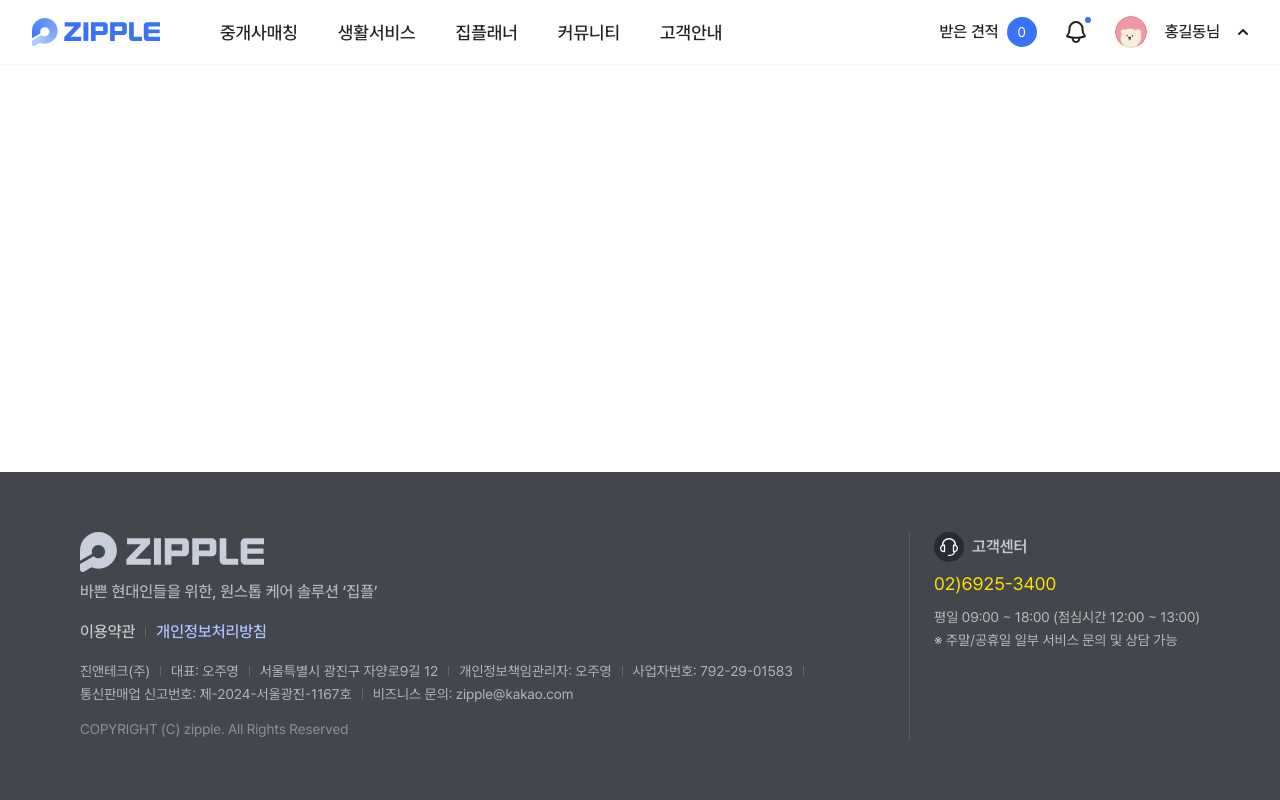
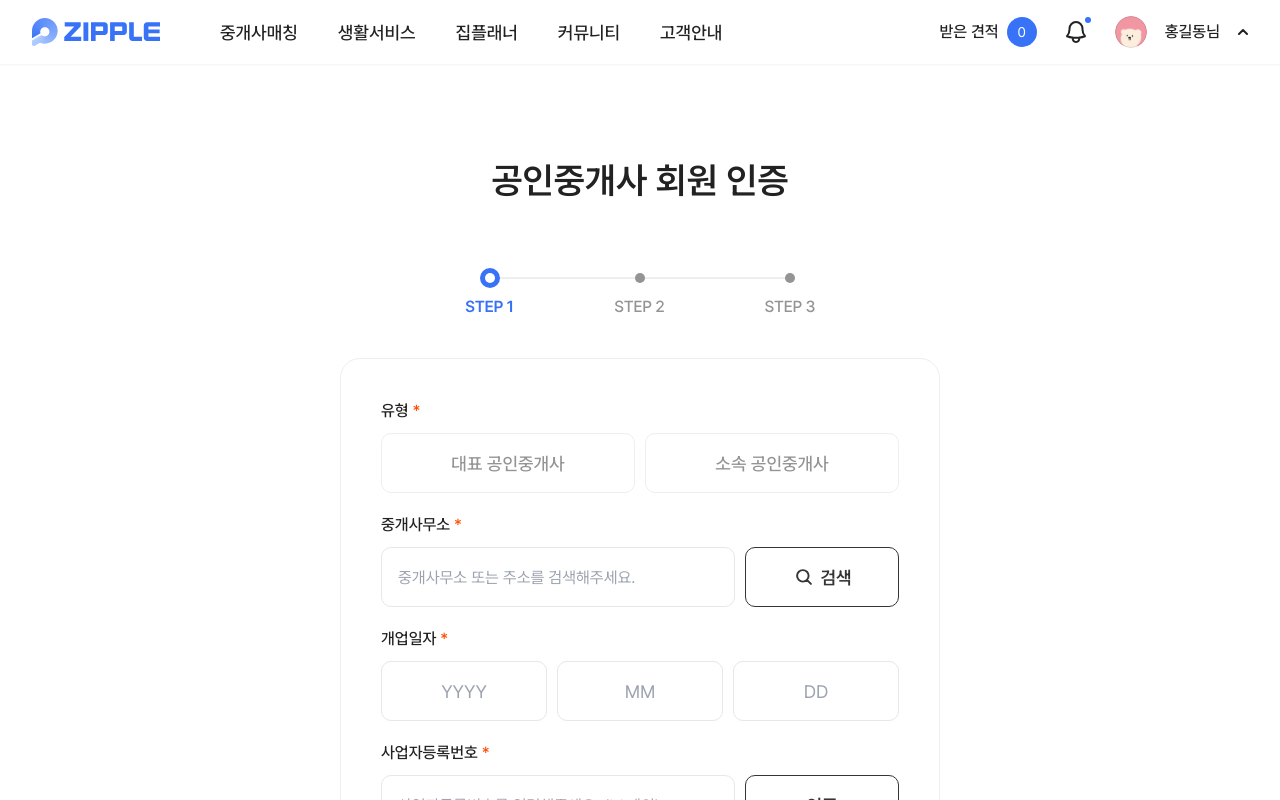
Before and after one commit to ziplanner/zipple-frontend, a Next.js app: page /signup/agent in a window 1280 px wide. Shown: the top 800 px of the page. Built offline with nearby package versions, Linux system fonts and the light colour scheme.

Commit message:
feat: Create agent main section

```diff
--- a/app/(signup)/signup/agent/content/main.tsx
+++ b/app/(signup)/signup/agent/content/main.tsx
@@ -1,5 +1,40 @@
+import Step1 from "./step1";
+import Step2 from "./step2";
+import Step3 from "./step3";
+import Image from "next/image";
+import step1 from "@/app/images/icon/step1.svg";
+import step2 from "@/app/images/icon/step2.svg";
+import step3 from "@/app/images/icon/step3.svg";
+import { useAgentSignup } from "@/app/context/agentSignupProvider";
+
+const steps = [
+  { component: <Step1 />, image: step1, alt: "step1" },
+  { component: <Step2 />, image: step2, alt: "step2" },
+  { component: <Step3 />, image: step3, alt: "step3" },
+];
+
 const AgentSignupMainContent = () => {
-  return <div></div>;
+  const { currentStep } = useAgentSignup();
+
+  const current = steps[currentStep - 1];
+
+  return (
+    <div className="flex flex-col items-center mt-10 md:mt-20 mb-[60px] md:mb-[120px]">
+      <h1 className="text-text-primary text-22s md:text-36s">
+        공인중개사 회원 인증
+      </h1>
+
+      <Image
+        src={current.image}
+        alt={current.alt}
+        width={285}
+        height={46}
+        className="md:w-[351px] md:h-[50px] mt-10 mb-5 md:mt-[60px] md:mb-10"
+      />
+
+      {current.component}
+    </div>
+  );
 };
 
 export default AgentSignupMainContent;
```
